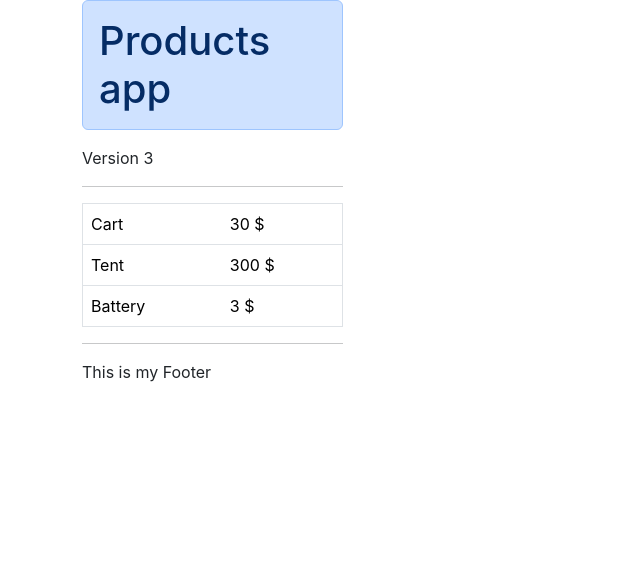
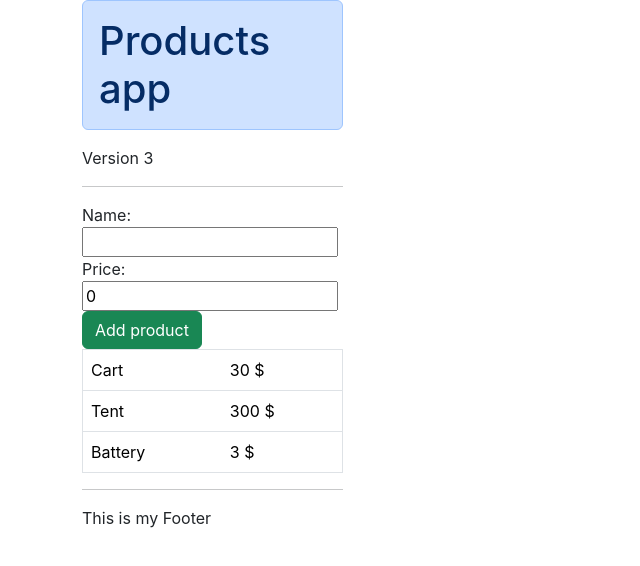
Before and after one commit to ranerlich7/react_initial, a React (Create React App) app: page / in a window 1280 px wide. Shown: the top 566 px of the page, without its empty margins (0-640 px from the left). Built offline with nearby package versions, Linux system fonts and the light colour scheme; the HTML template or start-up script is replaced by a standard one.

Commit message:
added new product

```diff
--- a/src/components/Products.js
+++ b/src/components/Products.js
@@ -4,6 +4,8 @@ import Product from "./Product";
 
 
 function Products() {
+    const [name, setName] = useState("")
+    const [price, setPrice] = useState(0)
     const [products, setProducts] = useState([
         {
           name: "Cart",
@@ -21,6 +23,10 @@ function Products() {
 
   return (
     <>
+
+        Name: <input value={name} onChange={(e)=> setName(e.target.value)} />
+        Price: <input type="number" step="0.01" value={price} onChange={(e)=> setPrice(e.target.value)} />
+        <button className="btn btn-success" onClick={()=>setProducts([...products, {"name":name, "price":price}])}>Add product</button>
       <table className="table" border="1">
         <tbody>
           {products.map((product, index) => (
```
